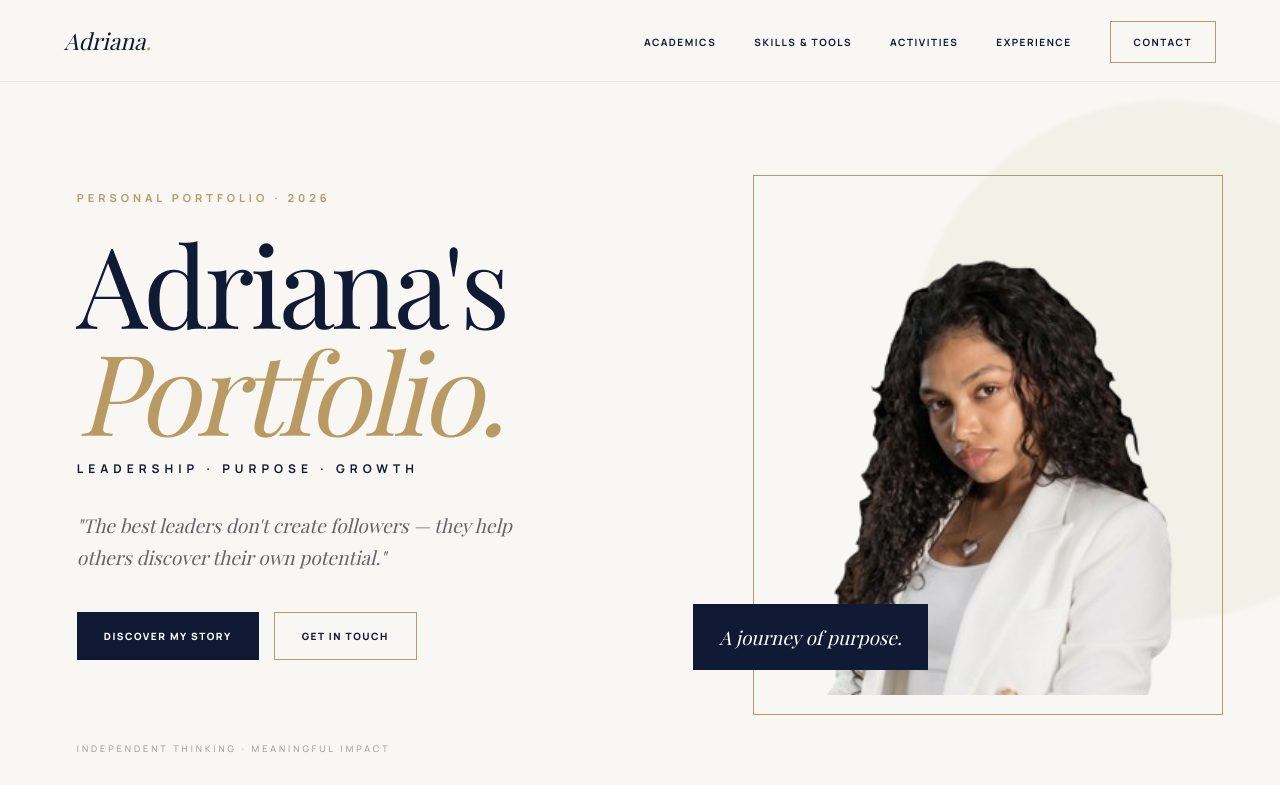
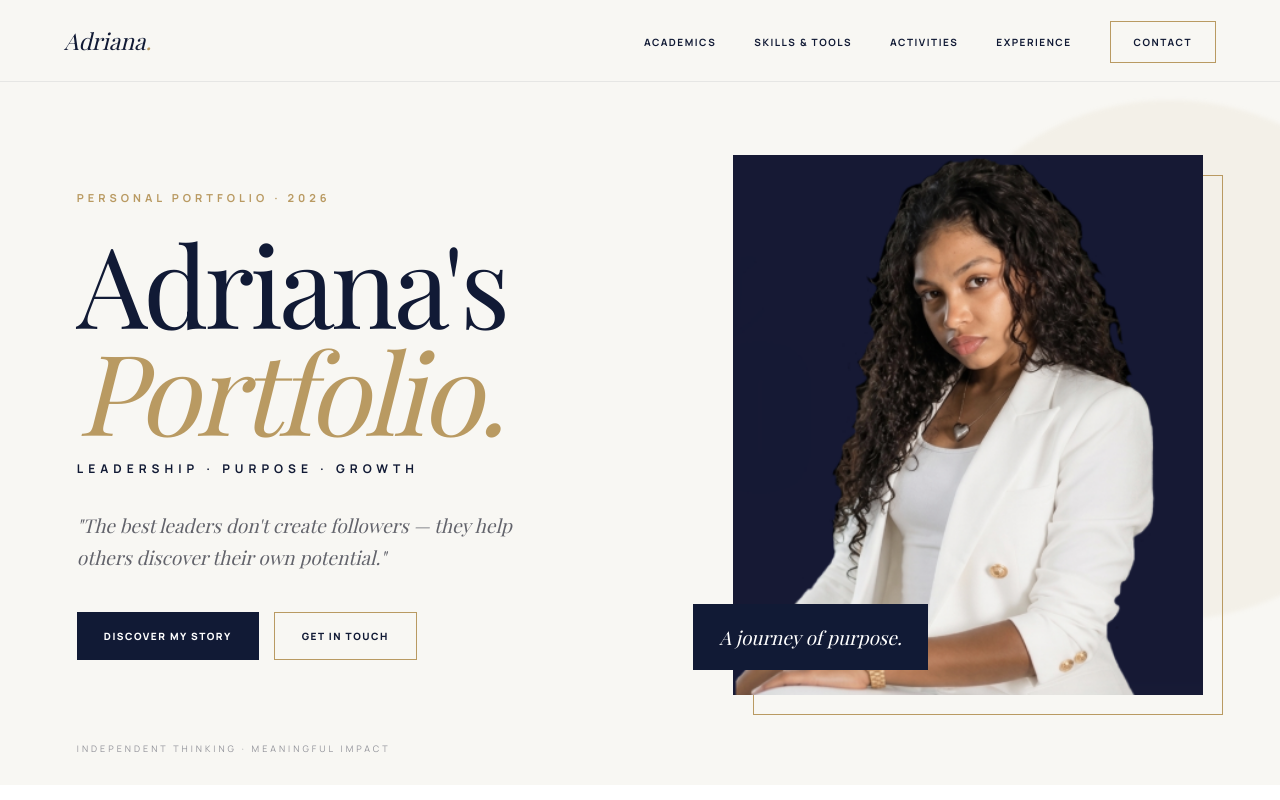
Before and after one commit to Adrianap27/PORTAFOLIO-ADRIANA, a plain HTML site: page livedemo00.template-help.com/wt_57853/index.html in a window 1280 px wide. Shown: the top 800 px of the page. Drawn offline with nearby package versions, Linux system fonts and the light colour scheme; a web font is replaced by a local one.

Commit message:
Update index.html

```diff
--- a/livedemo00.template-help.com/wt_57853/index.html
+++ b/livedemo00.template-help.com/wt_57853/index.html
@@ -1497,7 +1497,7 @@
           <!-- IMAGE 01: MAIN PORTRAIT -->
 
           <img
-            src="img/FIRSTPICTURE.png"
+            src="img/Captura.png"
             alt="Adriana's professional portrait"
             class="hero-image"
           >
```
